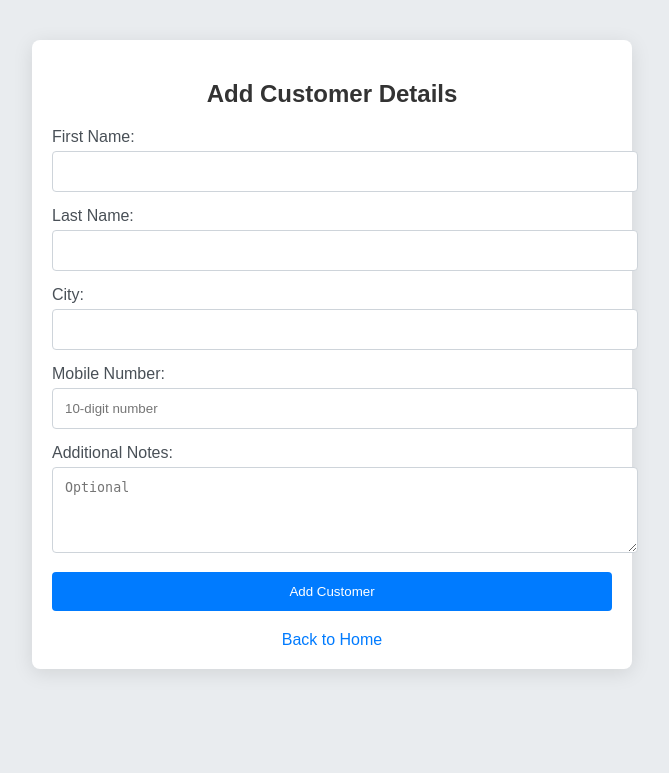
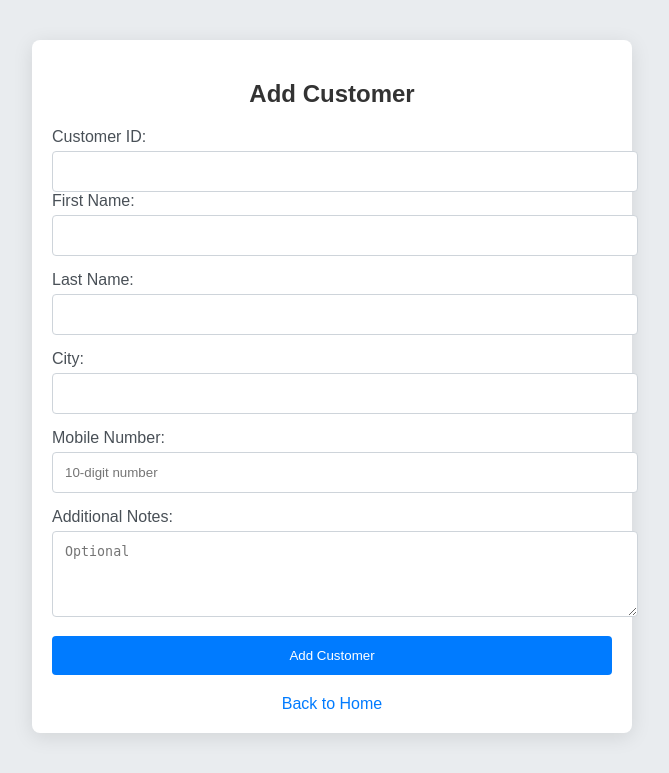
Before and after one commit to AvishDhirawat/AccountingProj, a Flask app: page /add_customer in a window 1280 px wide. Shown: the top 773 px of the page, without its empty margins (308-977 px from the left). Run offline with Flask 3, Linux system fonts and the light colour scheme.

Commit message:
Fix for Customer

```diff
--- a/templates/add_customer.html
+++ b/templates/add_customer.html
@@ -9,8 +9,11 @@
 <body>
 <div class="container">
     <div class="card">
-            <h2>Add Customer Details</h2>
+        <h2>Add Customer</h2>
         <form action="{{ url_for('add_customer') }}" method="POST">
+            <label for="customer_id">Customer ID:</label>
+            <input type="text" id="customer_id" name="customer_id" required>
+
             <div class="form-group">
                 <label for="first_name">First Name:</label>
                 <input type="text" id="first_name" name="first_name" required>
@@ -28,7 +31,8 @@
 
             <div class="form-group">
                 <label for="mobile_number">Mobile Number:</label>
-                    <input type="tel" id="mobile_number" name="mobile_number" required pattern="[0-9]{10}" placeholder="10-digit number">
+                <input type="tel" id="mobile_number" name="mobile_number" required pattern="[0-9]{10}"
+                       placeholder="10-digit number">
             </div>
 
             <div class="form-group">
```
Also changed, not shown: instance/loan_tracking.db. Lines whose indentation alone changed are shown as unchanged.
